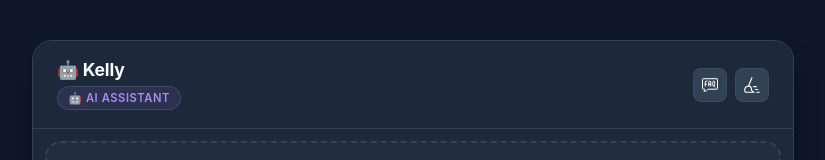
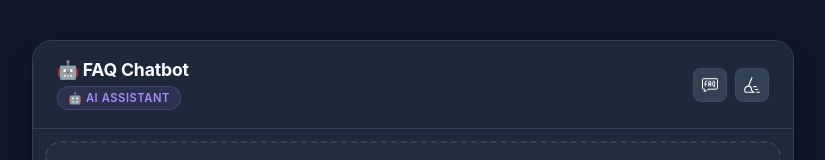
Before and after one commit to NelakaWith/faq-chatbot, a Vue app in the folder frontend/: page / in a window 1280 px wide. Shown: the top 160 px of the page, without its empty margins (228-1053 px from the left). Built offline with nearby package versions, Linux system fonts and the light colour scheme.

Commit message:
feat(chat-header): update chat title to use dynamic prop for improved flexibility

```diff
--- a/frontend/src/components/ChatHeader.vue
+++ b/frontend/src/components/ChatHeader.vue
@@ -1,7 +1,7 @@
 <template>
   <div class="chat-header">
     <div class="chat-title-section">
-      <span class="chat-title">🤖 Kelly</span>
+      <span class="chat-title">🤖 {{ title }}</span>
       <div class="chat-mode-indicator">
         <span v-if="chatMode === 'faq'" class="mode-badge faq"
           >📚 FAQ Mode</span
@@ -92,6 +92,10 @@
 // Define props for the ChatHeader component
 // Using defineProps macro to declare props with validation
 const props = defineProps({
+  title: {
+    type: String,
+    default: "FAQ Chatbot",
+  },
   chatMode: {
     type: String,
     required: true,
```
